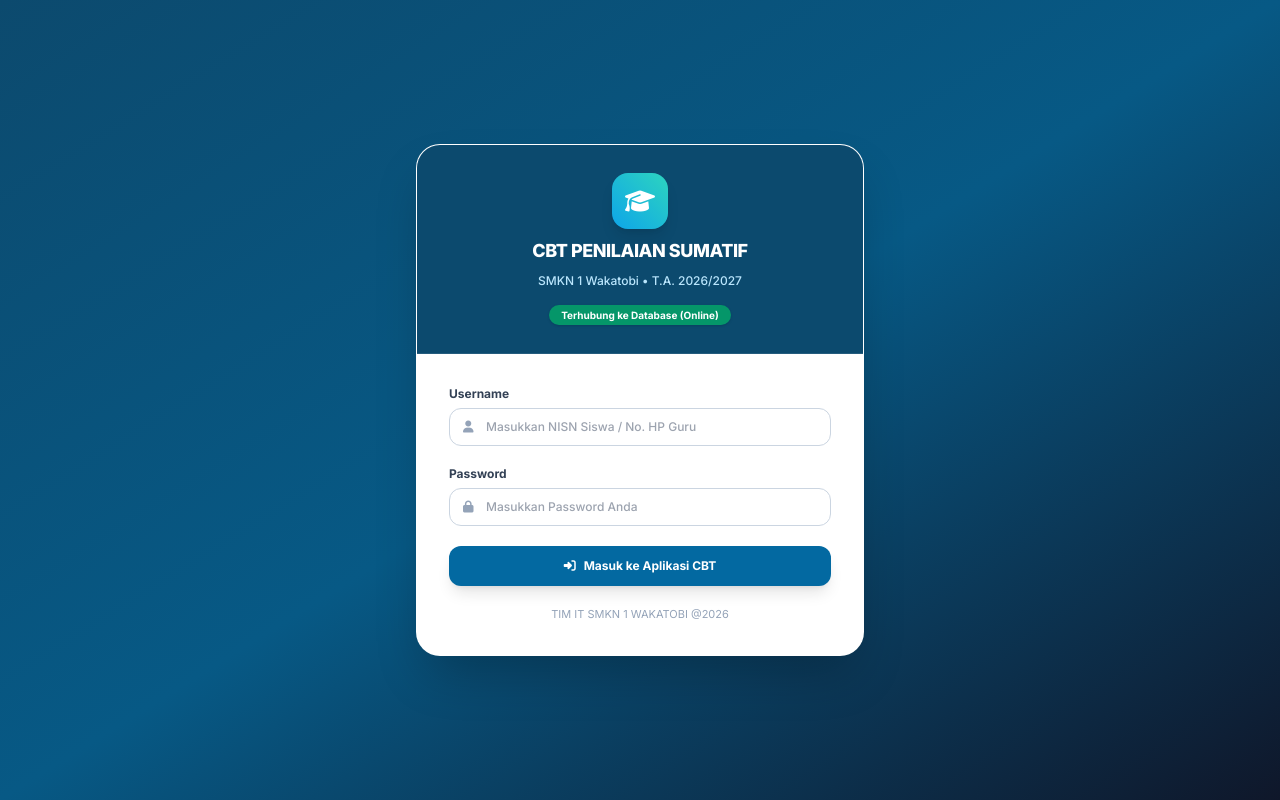
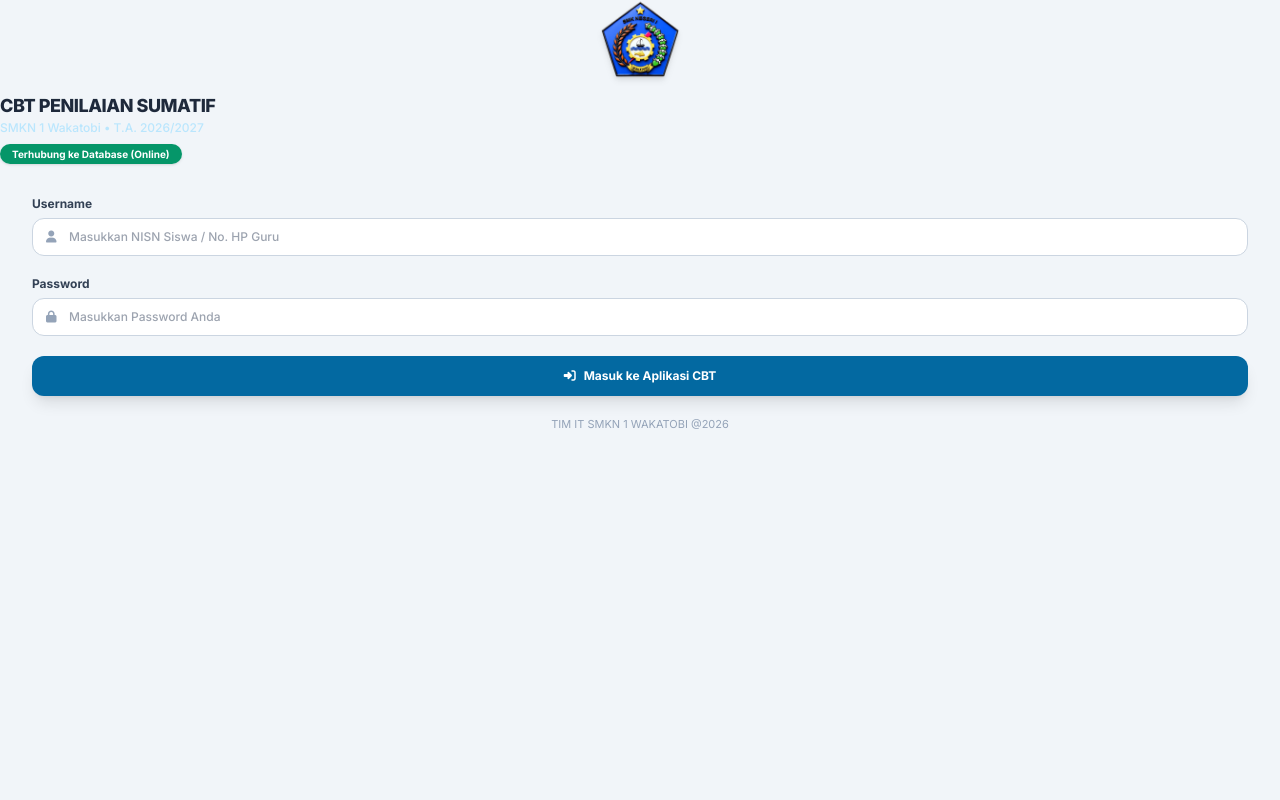
Before and after one commit to edumarketid/exam, a plain HTML site: page index.html in a window 1280 px wide. Drawn offline with nearby package versions, Linux system fonts and the light colour scheme.

Commit message:
Update index.html

```diff
--- a/index.html
+++ b/index.html
@@ -51,13 +51,15 @@
   <!-- ======================================================== -->
   <!-- 1. SCREEN LOGIN (SISWA / GURU / ADMIN)                   -->
   <!-- ======================================================== -->
-  <section id="screen-login" class="min-h-screen flex items-center justify-center p-4 bg-gradient-to-br from-ocean-900 via-ocean-800 to-slate-900">
-    <div class="max-w-md w-full bg-white rounded-3xl shadow-2xl overflow-hidden border border-white/20">
-      <div class="bg-ocean-900 px-6 py-7 text-center text-white space-y-2 border-b border-white/10">
-        <div class="w-14 h-14 mx-auto rounded-2xl bg-gradient-to-tr from-ocean-500 to-teal-400 flex items-center justify-center text-white text-2xl shadow-lg">
-          <i class="fa-solid fa-graduation-cap"></i>
-        </div>
-        <h1 class="text-lg font-extrabold tracking-tight">CBT PENILAIAN SUMATIF</h1>
+<!-- Logo SMKN 1 Wakatobi -->
+<div class="mx-auto mb-3 flex items-center justify-center">
+  <img
+    src="./icon-sekolah.png"
+    alt="Logo SMKN 1 Wakatobi"
+    class="w-20 h-20 object-contain drop-shadow-md"
+  >
+</div>
+     <h1 class="text-lg font-extrabold tracking-tight">CBT PENILAIAN SUMATIF</h1>
         <p class="text-xs text-ocean-200 font-medium">SMKN 1 Wakatobi &bull; T.A. 2026/2027</p>
         <div class="pt-1">
           <span id="db-status-badge" class="px-3 py-1 text-[10px] rounded-full bg-slate-700 text-slate-200 font-bold shadow">
```
